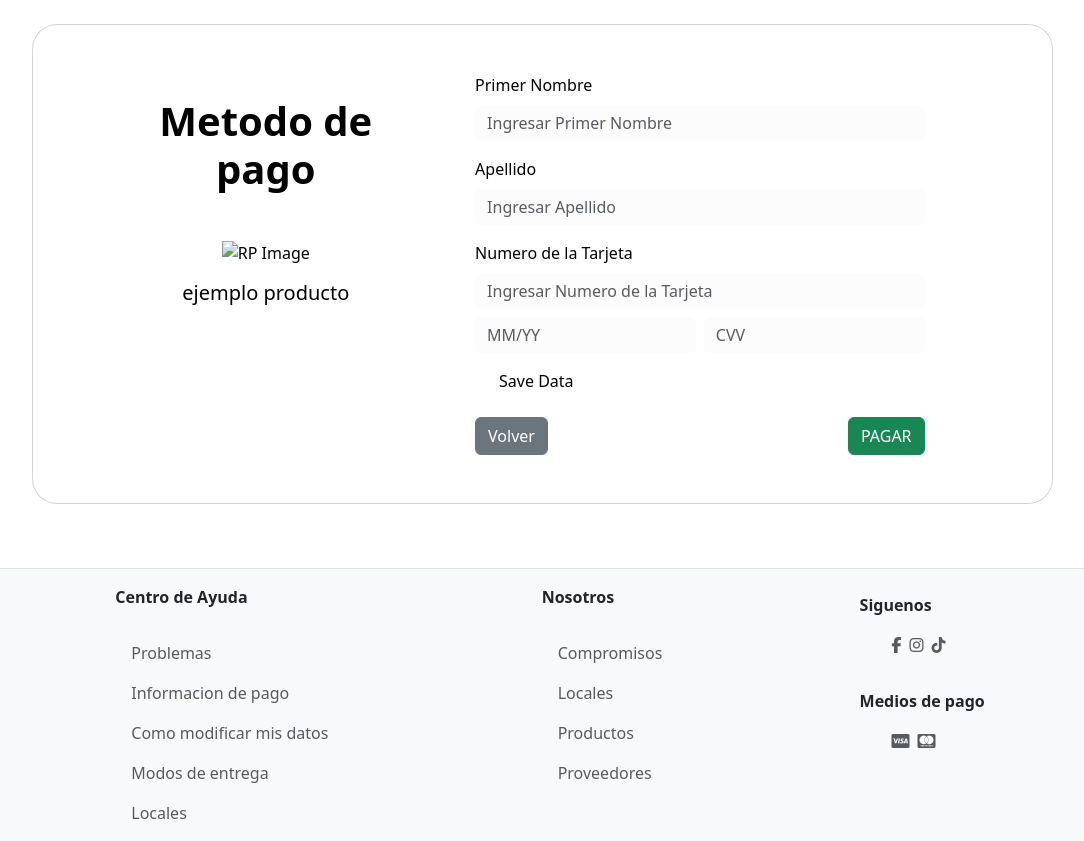
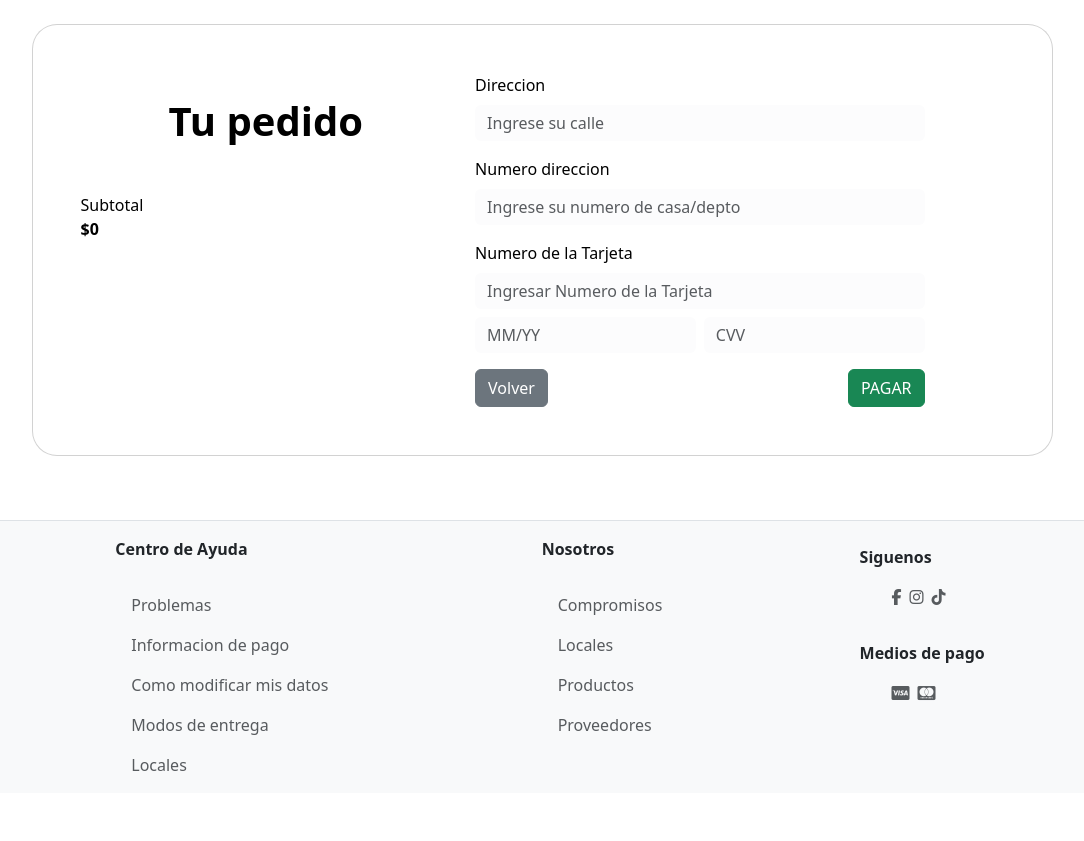
Before and after one commit to cgabrielP/DJANGO_ET_3, a Django app: page /pay in a window 1280 px wide. Shown: the part 136-977 px from the top of the page, without its empty margins (98-1182 px from the left). After the commit the page ends 907 px from the top, so only its background shows below. Run offline with Django 5.2, Linux system fonts and the light colour scheme; some libraries are stand-ins or nearby versions.

Commit message:
fix pay page

```diff
--- a/core/static/js/manageCart.js
+++ b/core/static/js/manageCart.js
@@ -1,5 +1,51 @@
 window.onload = function () {
   renderCart();
+  renderOrder();
+
+};
+
+document.addEventListener('DOMContentLoaded', () => {
+  const buyButton = document.getElementById('buy-button');
+
+  buyButton.addEventListener('click', (event) => {
+      if (buyButton.hasAttribute('disabled')) {
+          event.preventDefault();
+      } else {
+          window.location.href = buyButton.getAttribute('href');
+      }
+  });
+
+});
+
+const renderOrder = () => {
+  let products = JSON.parse(localStorage.getItem('cart')) || [];
+  const productsContainer = document.getElementById('orderProducts');
+  productsContainer.innerHTML = '';
+
+  products.forEach(item => {
+    const orderItem = document.createElement('div');
+    orderItem.className = 'order-item row my-3';
+
+    orderItem.innerHTML = `
+      <div class="col-md-3">
+        <img src="${item.image}" class="img-fluid rounded-start" alt="${item.name}" />
+      </div>
+      <div class="col-md-9 ">
+        <div class="card-title fs-6">${item.name}</div>
+        <div class="px-1">${item.quantity} un.</div>
+        <div class="fw-bold">$${item.price}</div>
+        <div role="button" class="fw-bold mt-2 mt-md-2 text-success text-decoration-underline" onclick="removeFromCart(${item.id})">
+          Eliminar
+        </div>
+      </div>
+    `
+
+    productsContainer.appendChild(orderItem);
+  });
+  updateCartSummary(products);
+  cartLength();
+  totalOrder(products)
+
 };
 
 const addToCart = (productId, productName, productPrice, productImage) => {
@@ -88,6 +134,7 @@ const removeFromCart = (productId) => {
     localStorage.setItem('cart', JSON.stringify(cart));
   }
   renderCart();
+  renderOrder();
 };
 
 const increaseQuantity = (productId) => {
@@ -124,3 +171,10 @@ const updateCartSummary = (cart) => {
 const calculateTotal = (cart) => {
   return cart.reduce((total, item) => total + item.price * item.quantity, 0);
 };
+
+const totalOrder=(cart)=>{
+  let total = calculateTotal(cart);
+  const totalElement = document.getElementById('totalSale');
+  totalElement.textContent=`$${total}`;
+
+}
--- a/core/templates/base.html
+++ b/core/templates/base.html
@@ -237,9 +237,10 @@
         </div>
       </div>
       <div class="row pb-3 d-flex justify-content-end">
-        <div id="buy-button" class="col-5 btn btn-secondary text-white" disabled>
-          Comprar
-        </div>
+        <a href="{% url 'pay' %}" id="buy-button" class="col-5 btn btn-secondary text-white" disabled>
+         Comprar
+
+        </a>
       </div>
     </div>
 
--- a/core/templates/pay/index.html
+++ b/core/templates/pay/index.html
@@ -1,5 +1,6 @@
 {% extends 'base.html' %} {% block title %}Pago - The Flix House{% endblock %}
 {% block content %} {% load static %}
+
 <div class="container h-100 my-4">
   <div class="row d-flex justify-content-center align-items-center h-100">
     <div class="col-lg-12 col-xl-11">
@@ -8,42 +9,61 @@
           <div class="row">
             <div class="col-md-10 col-lg-6 col-xl-5">
               <p class="text-center h1 fw-bold mb-5 mx-1 mx-md-4 mt-4">
-                                Metodo de pago
+                Tu pedido
               </p>
-                            <div class="d-flex justify-content-center mb-3">
-                                <img src="https://via.placeholder.com/150" class="img-fluid" alt="RP Image">
+
+              <div id="orderProducts" class="">
+
               </div>
-                            <h5 class="d-flex justify-content-center">ejemplo producto</h5>
+
+              <div class="col-9">Subtotal</div>
+              <div id="totalSale" class="col-3 fw-bold">$0</div>
             </div>
             <form class="col-md-6">
               <div class="mb-3">
-                                <label for="firstName" class="form-label">Primer Nombre</label>
-                                <input type="text" class="form-control bg-light-subtle text-black border-0"
-                                    id="firstName" placeholder="Ingresar Primer Nombre" />
+                <label for="Address" class="form-label">Direccion</label>
+                <input
+                  type="text"
+                  class="form-control bg-light-subtle text-black border-0"
+                  id="Address"
+                  placeholder="Ingrese su calle"
+                />
               </div>
               <div class="mb-3">
-                                <label for="lastName" class="form-label">Apellido</label>
-                                <input type="text" class="form-control bg-light-subtle text-black border-0"
-                                    id="lastName" placeholder="Ingresar Apellido" />
+                <label for="nroAddress" class="form-label"
+                  >Numero direccion</label
+                >
+                <input
+                  type="text"
+                  class="form-control bg-light-subtle text-black border-0"
+                  id="nroAddress"
+                  placeholder="Ingrese su numero de casa/depto"
+                />
               </div>
               <div class="mb-3">
-                                <label for="cardNumber" class="form-label">Numero de la Tarjeta</label>
-                                <input type="text" class="form-control bg-light-subtle text-black border-0 mb-2"
-                                    id="cardNumber" placeholder="Ingresar Numero de la Tarjeta" />
+                <label for="cardNumber" class="form-label"
+                  >Numero de la Tarjeta</label
+                >
+                <input
+                  type="text"
+                  class="form-control bg-light-subtle text-black border-0 mb-2"
+                  id="cardNumber"
+                  placeholder="Ingresar Numero de la Tarjeta"
+                />
                 <div class="d-flex justify-content-between">
-                                    <input type="text" class="form-control bg-light-subtle text-black border-0 me-2"
-                                        placeholder="MM/YY" />
-                                    <input type="text" class="form-control bg-light-subtle text-black border-0"
-                                        placeholder="CVV" />
+                  <input
+                    type="text"
+                    class="form-control bg-light-subtle text-black border-0 me-2"
+                    placeholder="MM/YY"
+                  />
+                  <input
+                    type="text"
+                    class="form-control bg-light-subtle text-black border-0"
+                    placeholder="CVV"
+                  />
                 </div>
               </div>
-                            <div class="form-check mb-4">
-                                <input class="form-check-input border-0" type="checkbox"
-                                    id="saveData" />
-                                <label class="form-check-label" for="saveData">
-                                    Save Data
-                                </label>
-                            </div>
+
               <div class="d-flex justify-content-between">
                 <button type="button" class="btn btn-secondary">Volver</button>
                 <button type="submit" class="btn btn-success">PAGAR</button>
@@ -55,5 +75,4 @@
     </div>
   </div>
 </div>
-
 {% endblock content %}
```
Also changed, not shown: core/static/js/showProducts.js (added, +50 -0 lines). Lines whose indentation alone changed are shown as unchanged.
